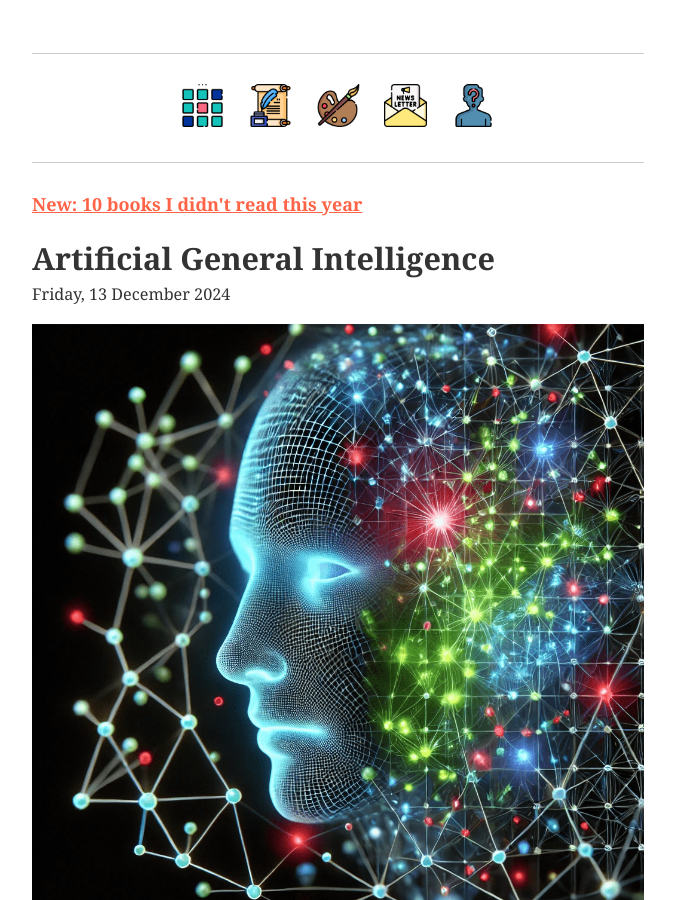
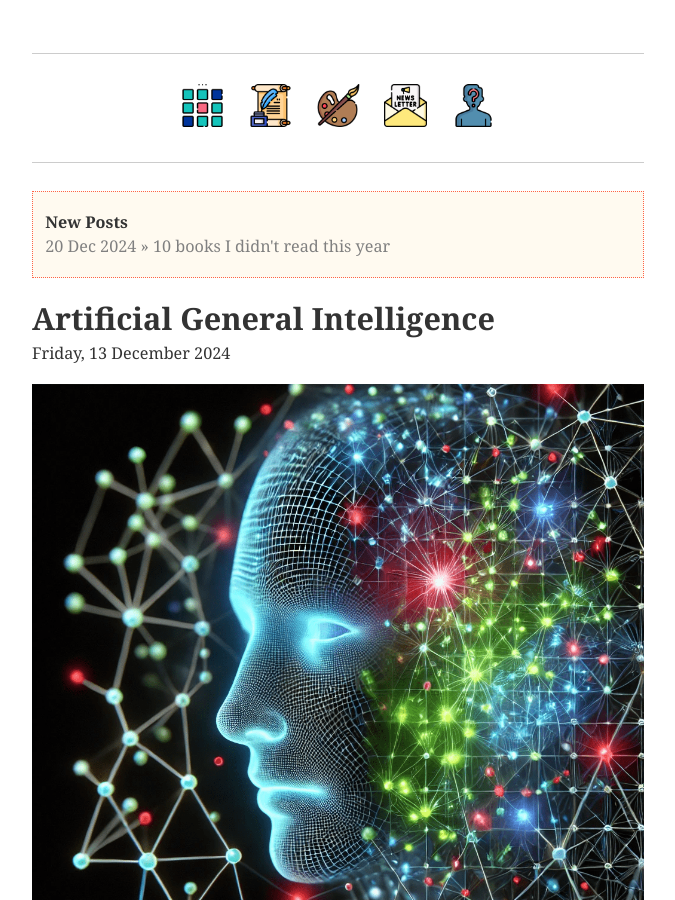
Before and after one commit to ellis-bio/ellisjalia, a Jekyll site: the page built from index.md, in a window 1280 px wide and 900 px high. Shown: the whole window, without its empty margins (302-977 px from the left). Built offline with Jekyll 4.4.1, drawn with Linux system fonts in a browser that asks for light colours.

Commit message:
Added new posts banner to index

```diff
--- a/index.md
+++ b/index.md
@@ -13,8 +13,12 @@
   <hr width="100%" size="3">
   </center>
 
-<b><u style="color:tomato">New: <a href="https://ellisjalia.com/10-books-i-didnt-read-this-year" style="color:tomato" target="_blank">10 books I didn't read this year</a></u></b>
-
+<div style="background-color: floralwhite; border: 1px dotted tomato">
+<p></p>
+<p style="font-size:0.9em; margin-bottom:0; margin-left: 2%;margin-right: 2%;"><b>New Posts</b></p>
+<p style="font-size:0.9em; margin-left: 2%"><a href="https://ellisjalia.com/10-books-i-didnt-read-this-year" style="color: grey; text-decoration: none" target="_blank">20 Dec 2024 » 10 books I didn't read this year</a></p>
+</div>
+<p></p>
 <p style="font-size:1.7em; margin-bottom:0"><strong>Artificial General Intelligence</strong></p>
 <p style="font-size:0.9em;">Friday, 13 December 2024</p>
 
```
